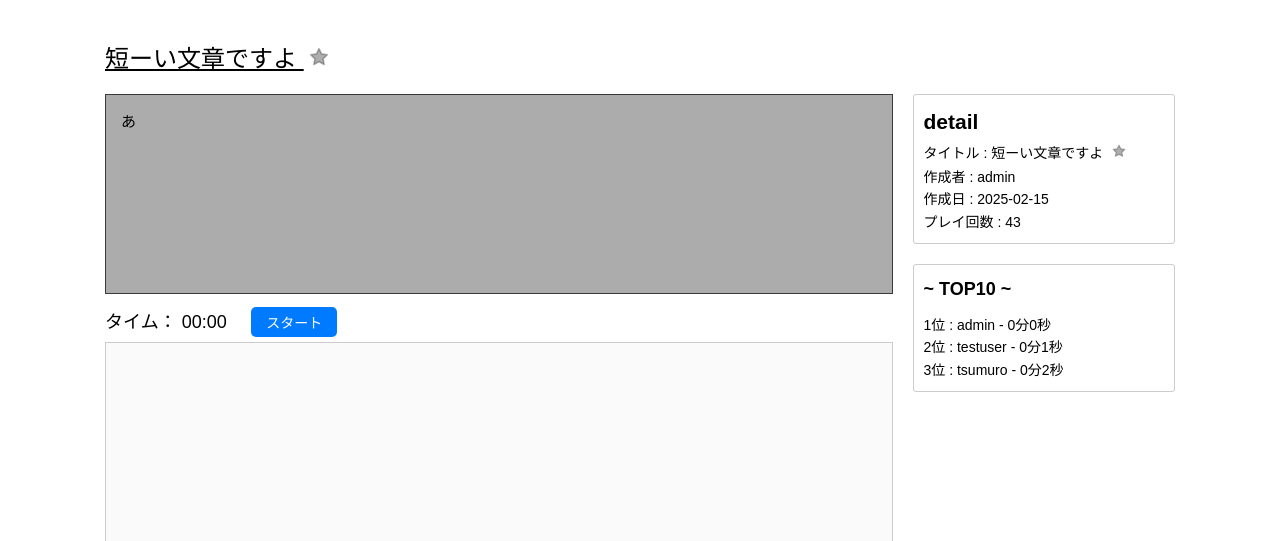
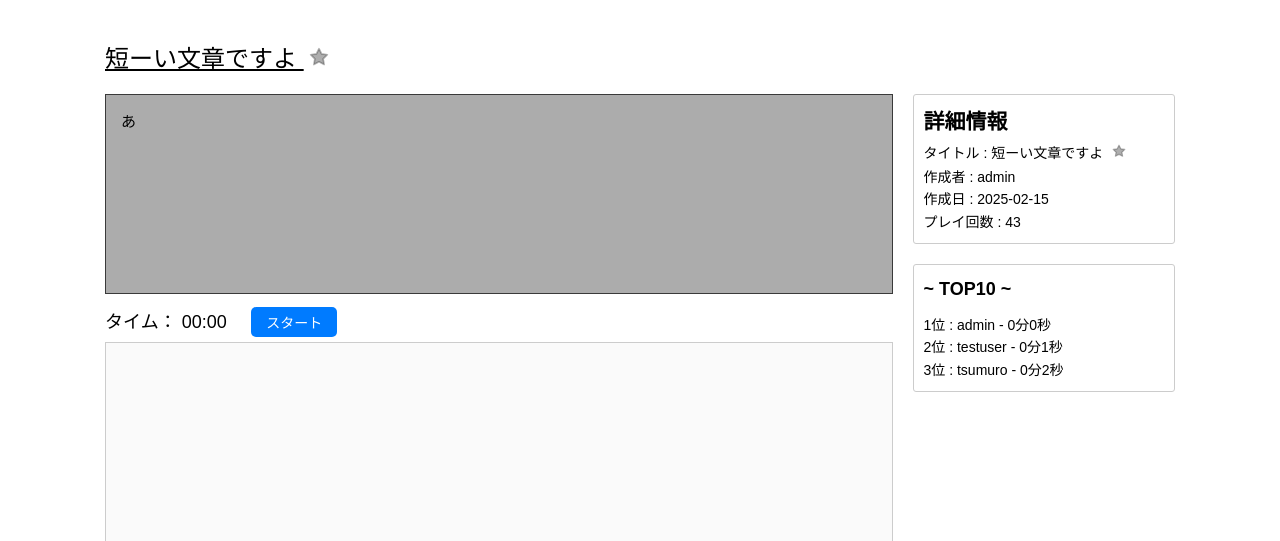
Before and after one commit to o-tsumuro/typingproject, a Django app: page /16/ in a window 1280 px wide. Shown: the part 88-629 px from the top of the page. Run offline with Django 4.2, Linux system fonts and the light colour scheme; data comes from the database, SQL or seed files in the repository.

Commit message:
index - 修正

```diff
--- a/typingapp/templates/index.html
+++ b/typingapp/templates/index.html
@@ -48,7 +48,7 @@
         <div class="detail-list">
             <form method="post">
                 <p>
-                    <h2>detail</h2>
+                    <h2>詳細情報</h2>
                     タイトル : {{ content_object.title }}
                     {% csrf_token %}
                     {% if user.is_authenticated %}
```
